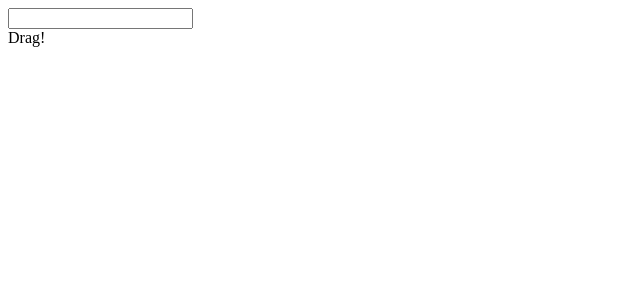
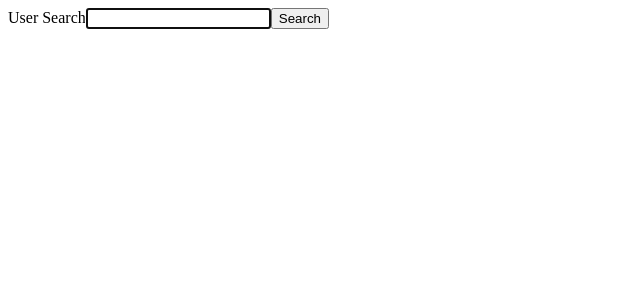
Before and after one commit to IainLR/React-TypeScript-Demo, a React (Create React App) app: page / in a window 1280 px wide. Shown: the top 300 px of the page, without its empty margins (0-640 px from the left). Built offline with nearby package versions, Linux system fonts and the light colour scheme.

Commit message:
useRef escape hatch

```diff
--- a/src/index.tsx
+++ b/src/index.tsx
@@ -1,11 +1,10 @@
 import ReactDom from 'react-dom'
-// import UserSearch from './state/UserSearch'
-import EventComponent from './events/EventComponent'
+import UserSearch from './refs/UserSearch'
 
 const App = () => {
   return (
     <div>
-      <EventComponent />
+      <UserSearch />
     </div>
   )
 }
--- a/src/refs/UserSearch.tsx
+++ b/src/refs/UserSearch.tsx
@@ -1,14 +1,23 @@
-import { useState, useRef } from 'react'
+import { useState, useRef, useEffect } from 'react'
 
 const users = [
   { name: 'Sarah', age: 22 },
   { name: 'Alex', age: 23 },
   { name: 'Doug', age: 25 },
 ]
+
 const UserSearch: React.FC = () => {
   const inputRef = useRef<HTMLInputElement | null>(null)
+  // const inputRef = useRef<any>(null)
   const [name, setName] = useState('')
   const [user, setUser] = useState<{ name: string; age: number } | undefined>()
+
+  useEffect(() => {
+    if (!inputRef.current) {
+      return
+    }
+    inputRef.current.focus()
+  }, [])
 
   const handleClick = () => {
     const foundUser = users.find((user) => {
```
